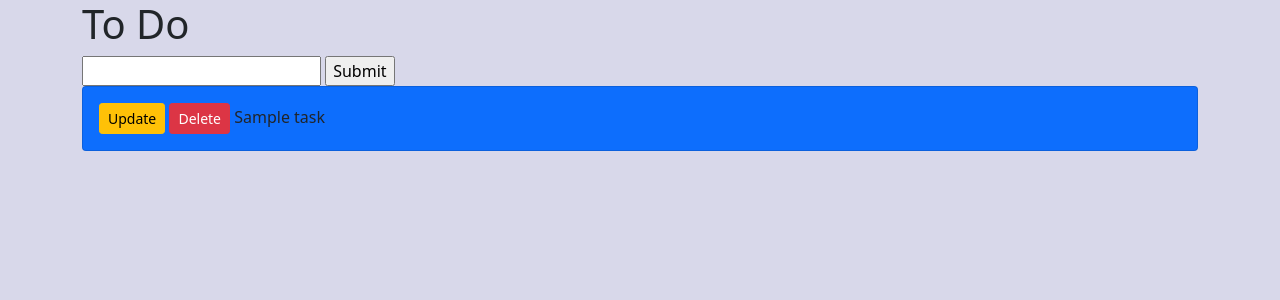
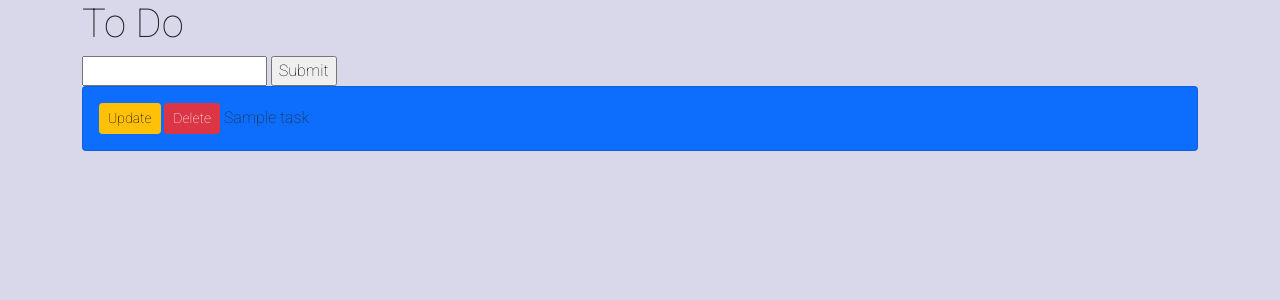
Before and after one commit to graybushy/TODO, a Django app: template tasks/templates/tasks/list.html in a window 1280 px wide. Shown: the top 300 px of the page. Run offline with Django 4.2, Linux system fonts and the light colour scheme; the template is opened without the code that fills it: most values are stand-ins (such as "Sample title", 1, 10 or a date in 2020); form fields are guessed from the names that the template uses.

Commit message:
added static dir and files, updated main.html

```diff
--- a/tasks/static/tasks/css/main.css
+++ b/tasks/static/tasks/css/main.css
@@ -1,3 +1,4 @@
 body{
     background-color: rgb(216, 216, 234);
+    font-family: 'Roboto', sans-serif;
 }
--- a/tasks/templates/tasks/main.html
+++ b/tasks/templates/tasks/main.html
@@ -8,6 +8,9 @@
     <meta name="viewport" content="width=device-width, initial-scale=1.0">
     <title>To Do</title>
     <link href="https://cdn.jsdelivr.net/npm/bootstrap@5.1.3/dist/css/bootstrap.min.css" rel="stylesheet" integrity="sha384-1BmE4kWBq78iYhFldvKuhfTAU6auU8tT94WrHftjDbrCEXSU1oBoqyl2QvZ6jIW3" crossorigin="anonymous">
+    <link rel="preconnect" href="https://fonts.googleapis.com">
+    <link rel="preconnect" href="https://fonts.gstatic.com" crossorigin>
+    <link href="https://fonts.googleapis.com/css2?family=Roboto:wght@100&display=swap" rel="stylesheet">
     <link rel="stylesheet" href="{% static 'tasks/css/main.css' %}">
 </head>
 <body>
```
